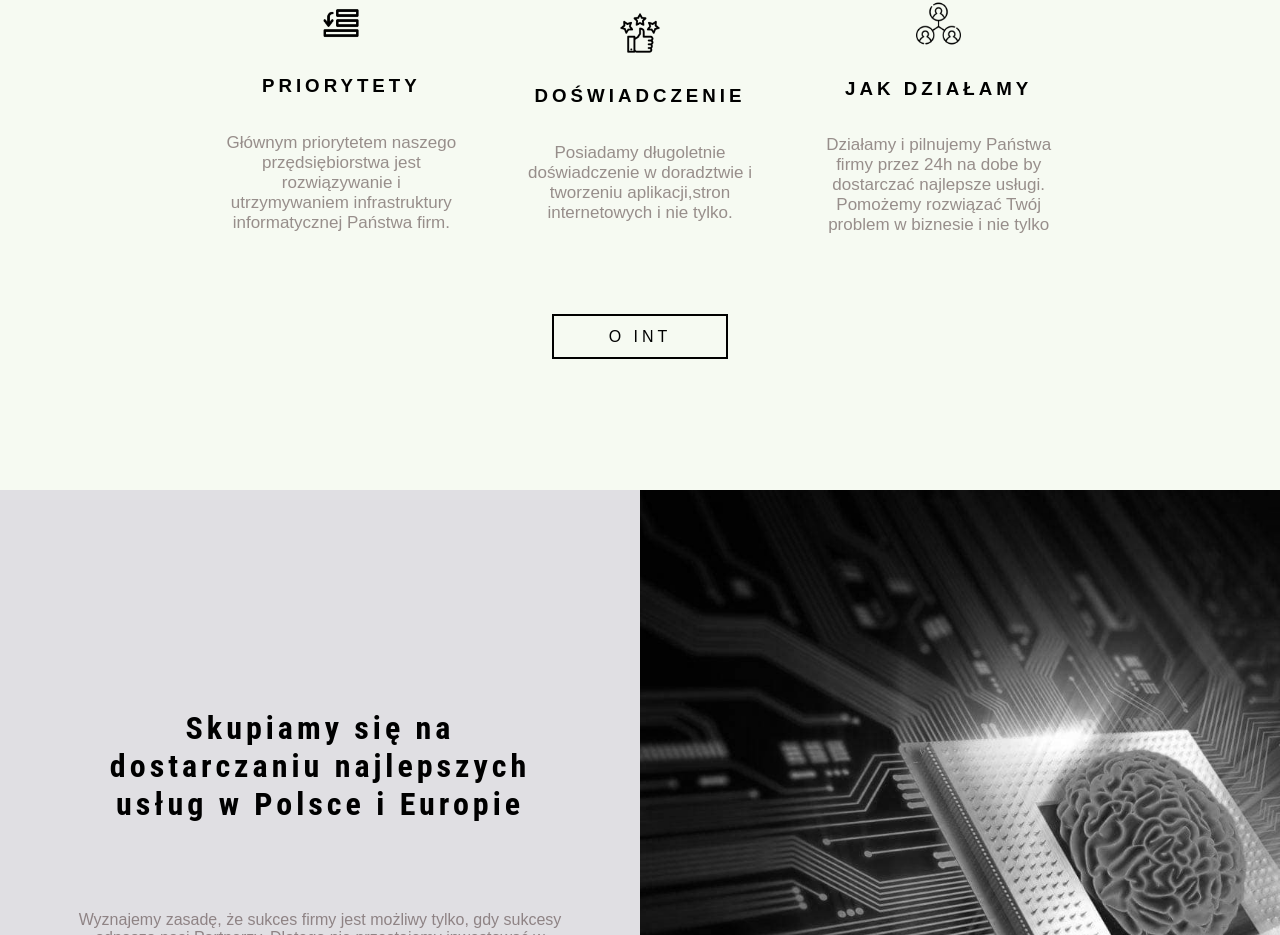
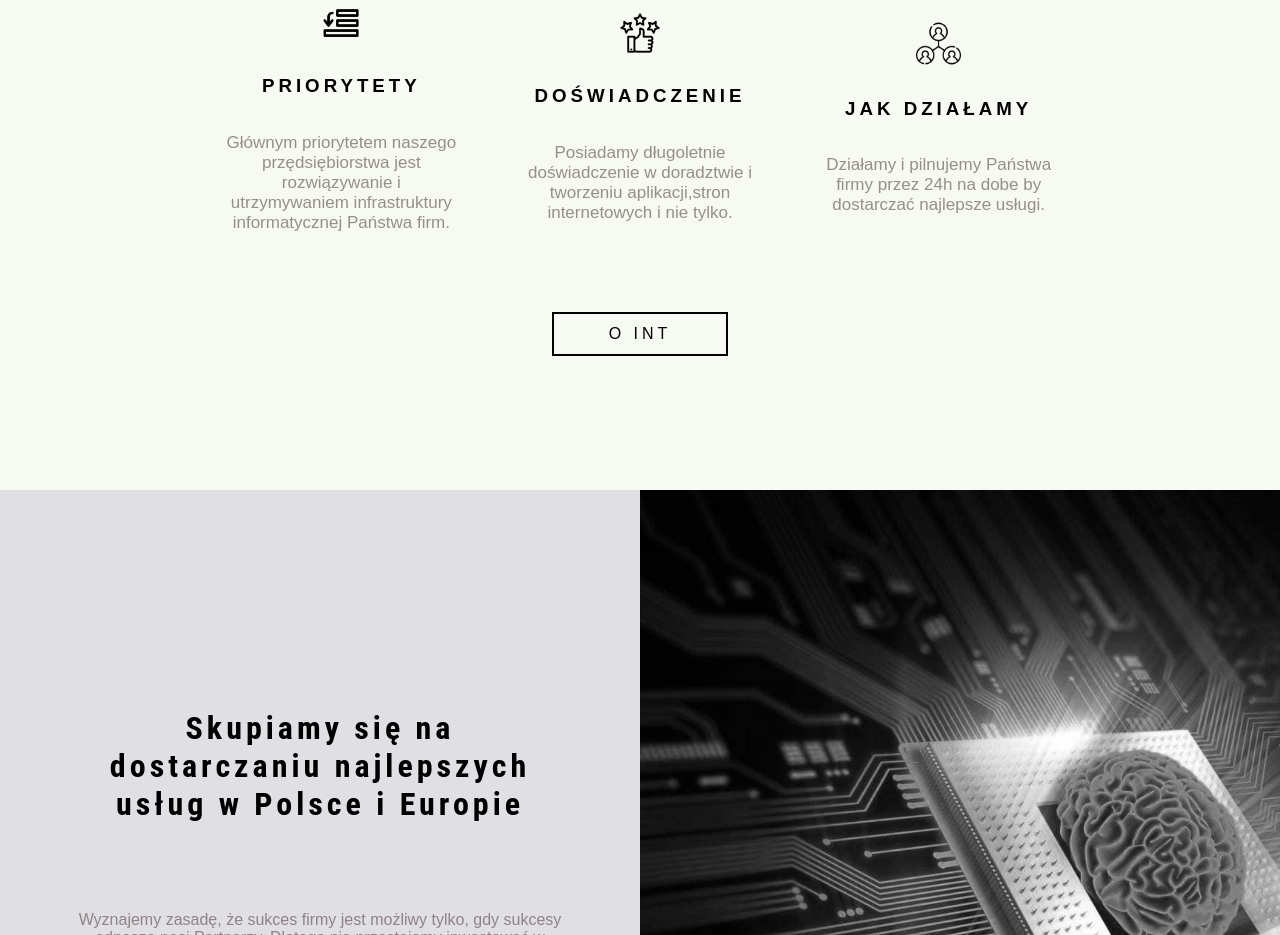
Before and after one commit to infinite223/It, a React (Create React App) app: page / in a window 1280 px wide. Shown: the part 1110-2045 px from the top of the page. Built offline with nearby package versions, Linux system fonts and the light colour scheme.

Commit message:
fixed bugs

```diff
--- a/src/Page/Main/Helps/Helps.tsx
+++ b/src/Page/Main/Helps/Helps.tsx
@@ -38,7 +38,6 @@ export const Helps = () => {
                 <h3>JAK DZIAŁAMY</h3>
                 <p>
                     Działamy i pilnujemy Państwa firmy przez 24h na dobe by dostarczać najlepsze usługi.
-                    Pomożemy rozwiązać Twój problem w biznesie i nie tylko
                 </p>
             </div>
         </div>
--- a/src/Page/Main/Navbar/Navbar.scss
+++ b/src/Page/Main/Navbar/Navbar.scss
@@ -11,7 +11,6 @@
 
     background-color: rgb(49, 47, 47);
     background: rgb(49, 47, 47);
-   // background: linear-gradient(180deg, rgb(49, 47, 47) 80%, rgba(54,53,53,1) 98%);
     border-bottom: 1px solid rgb(76, 75, 75);
 
     .Navbar-logo{
```
